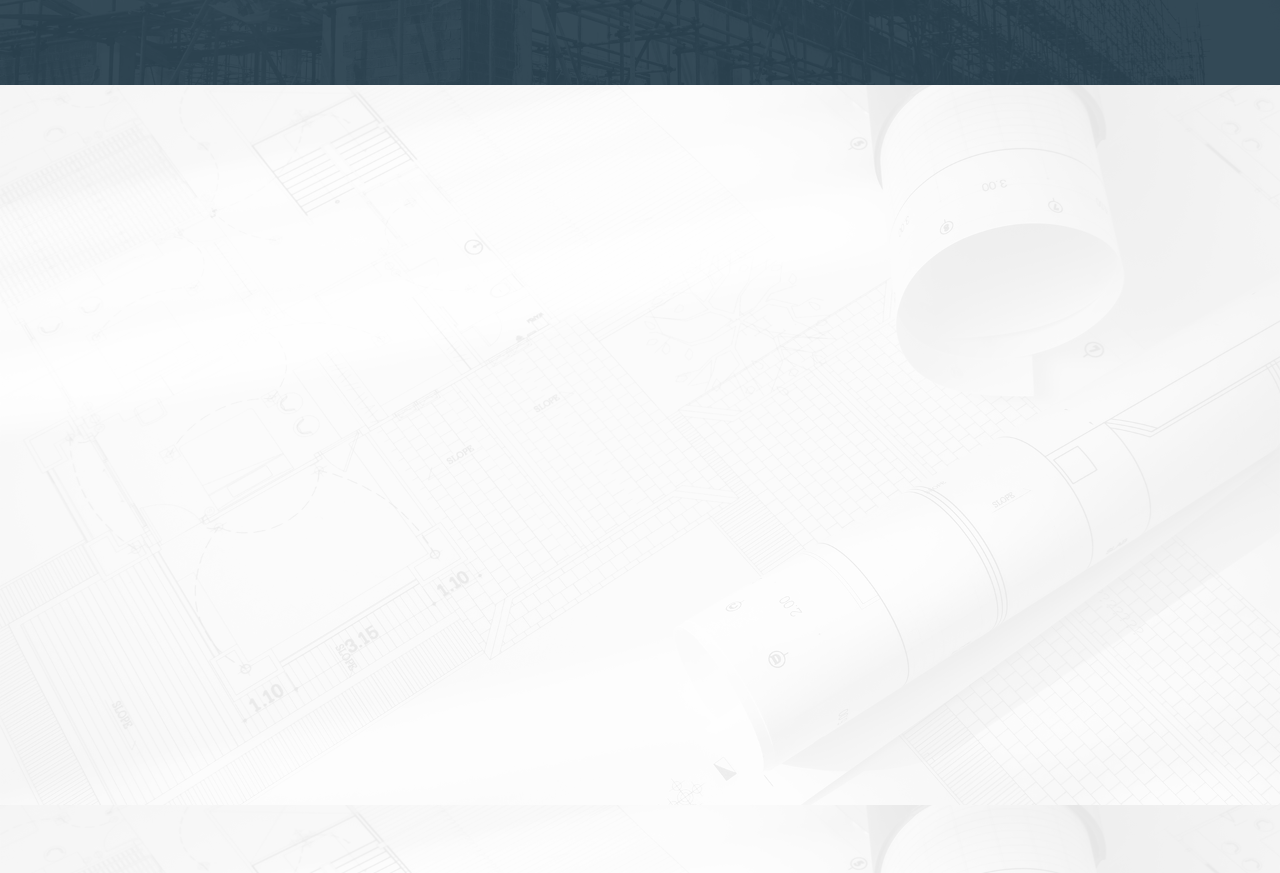
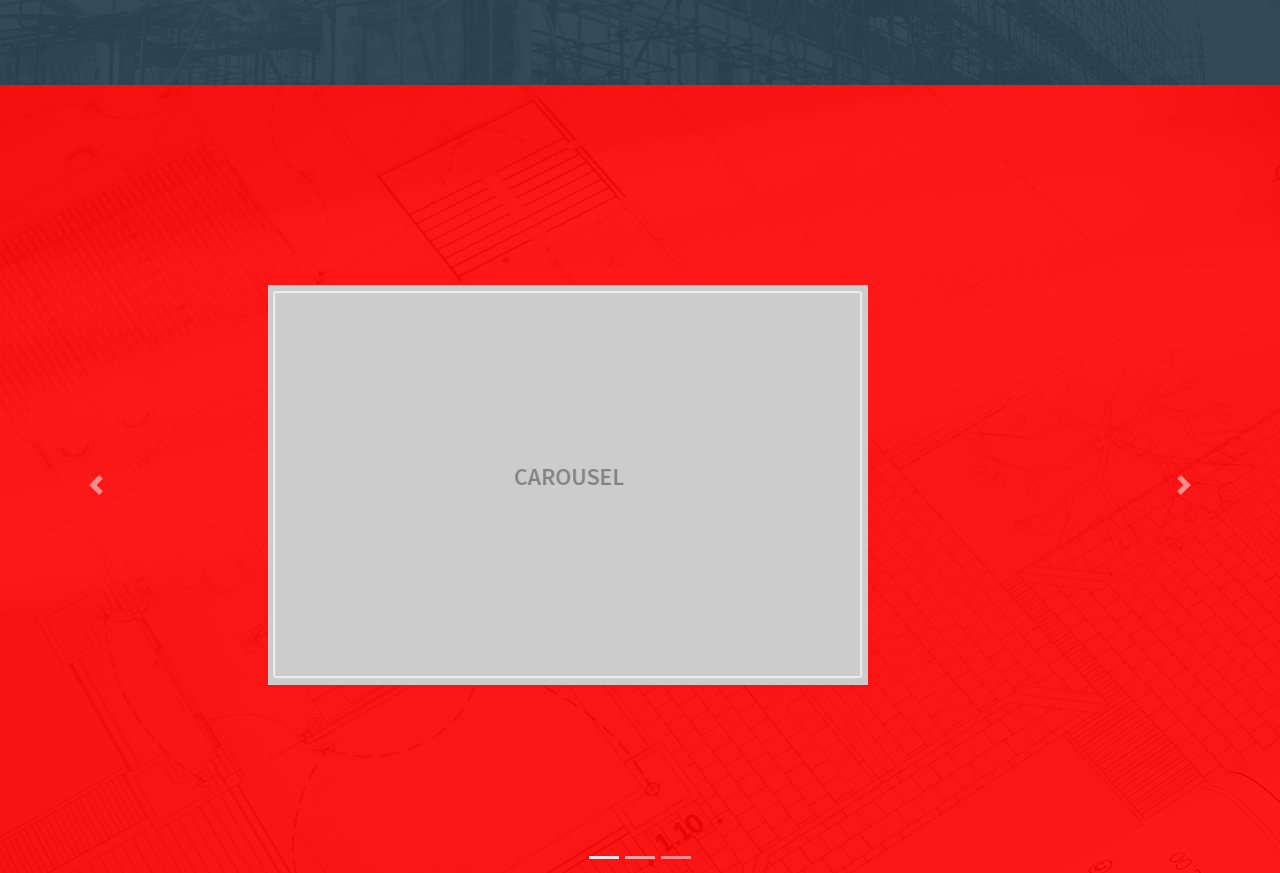
Before and after one commit to matheushy/hypolitoengenharia2, a plain HTML site: page index.html in a window 1280 px wide. Shown: the part 1920-2793 px from the top of the page. Drawn offline with Linux system fonts and the light colour scheme.

Commit message:
desenvolvimento carrosel

```diff
--- a/css/hestyle.css
+++ b/css/hestyle.css
@@ -17,15 +17,19 @@ body {
     background-size: 100%;
 }
 
+.logotopo{
+    width: 250px;
+    position: absolute;
+    left: 17%;
+}
+
 h1 {
     color: #F2AC29;
     font-size: 40px;
 }
 
 header {
-    /* background-image: url("images/bg-header.png");
-    background-size: 100%;
-    background-repeat: no-repeat; */
+
     background-color:hsla(205,86%,8%,0.80);
     width: 100%;
     min-height: 225px;
@@ -64,9 +68,6 @@ a {color: white;
 
 .bloco1 {
     height: 700px;
-    /* background-image: url("images/bg-bloco-1.png");
-    background-size: 100%;
-    background-repeat: no-repeat; */
     text-align: center;
     padding-right: 200px;
     padding-left: 257px;
@@ -80,7 +81,6 @@ a {color: white;
 
 .caixa-foto-bloco-1{
     display: inline-block;
-    /* [disabled]max-height: 438px; */
     padding: 0 0 0 0;
     margin: 0 0 0 0;
     max-width: 788px;
@@ -165,10 +165,33 @@ a {color: white;
 /* BLOCO 3 (CARROSEL) */
 
 .bloco3{
-    height: 1080px;
+
+}
+
+.content-bloco-3 {
+
+}
+
+.carousel-inner{
+    height: 100%;
+    min-height:800px;
+    vertical-align: middle;
+    background-color: red;
     background-image: url("../images/bg-bloco-3.png");
-    background-size: 100%;
 }
+
+.carouselExampleIndicators1{
+
+}
+
+.d-block {
+    position: absolute;
+    left: 50%;
+    top: 50%;
+    transform: translate(-50%,50%)
+}
+
+.carousel-indicators {}
 
 /* BLOCO 4 (FORMULARIO) */
 
--- a/index.html
+++ b/index.html
@@ -81,11 +81,52 @@
         <div class="bloco3">
             <div class="content-bloco-3">
 
+              <div id="carouselExampleIndicators1" class="carousel slide" data-ride="carousel">
 
+                 <ol class="carousel-indicators">
+                   <li data-target="#carouselExampleIndicators1" data-slide-to="0" class="active"></li>
+                   <li data-target="#carouselExampleIndicators1" data-slide-to="1"></li>
+                   <li data-target="#carouselExampleIndicators1" data-slide-to="2"></li>
+                 </ol>
+
+                <div class="carousel-inner" role="listbox">
+
+                   <div class="carousel-item active"> <img class="d-block mx-auto" src="images/Carousel_Placeholder.png" alt="First slide">
+                     <div class="carousel-caption">
+                       <h5>First slide Heading</h5>
+                       <p>First slide Caption</p>
+                     </div>
+                   </div>
+                   <div class="carousel-item"> <img class="d-block mx-auto" src="images/Carousel_Placeholder.png" alt="Second slide">
+                     <div class="carousel-caption">
+                       <h5>Second slide Heading</h5>
+                       <p>Second slide Caption</p>
+                     </div>
+                   </div>
+                  <div class="carousel-item"> <img class="d-block mx-auto" src="images/Carousel_Placeholder.png" alt="Third slide">
+                     <div class="carousel-caption">
+                       <h5>Third slide Heading</h5>
+                       <p>Third slide Caption</p>
+                     </div>
+                  </div>
+                 </div>
+
+                 <a class="carousel-control-prev" href="#carouselExampleIndicators1" role="button" data-slide="prev">
+                     <span class="carousel-control-prev-icon" aria-hidden="true"></span>
+                     <span class="sr-only">Previous</span>
+                 </a>
+
+                 <a class="carousel-control-next" href="#carouselExampleIndicators1" role="button" data-slide="next">
+                     <span class="carousel-control-next-icon" aria-hidden="true"></span>
+                     <span class="sr-only">Next</span>
+                 </a>
 
             </div>
 
             </div>
+        </div>
+
+
 
     <!-- BLOCO 4 (FORMULÁRIO) -->
 
```
Also changed, not shown: images/0.jpg (added), images/1.jpg (added), images/2.jpg (added). Lines whose indentation alone changed are shown as unchanged.
